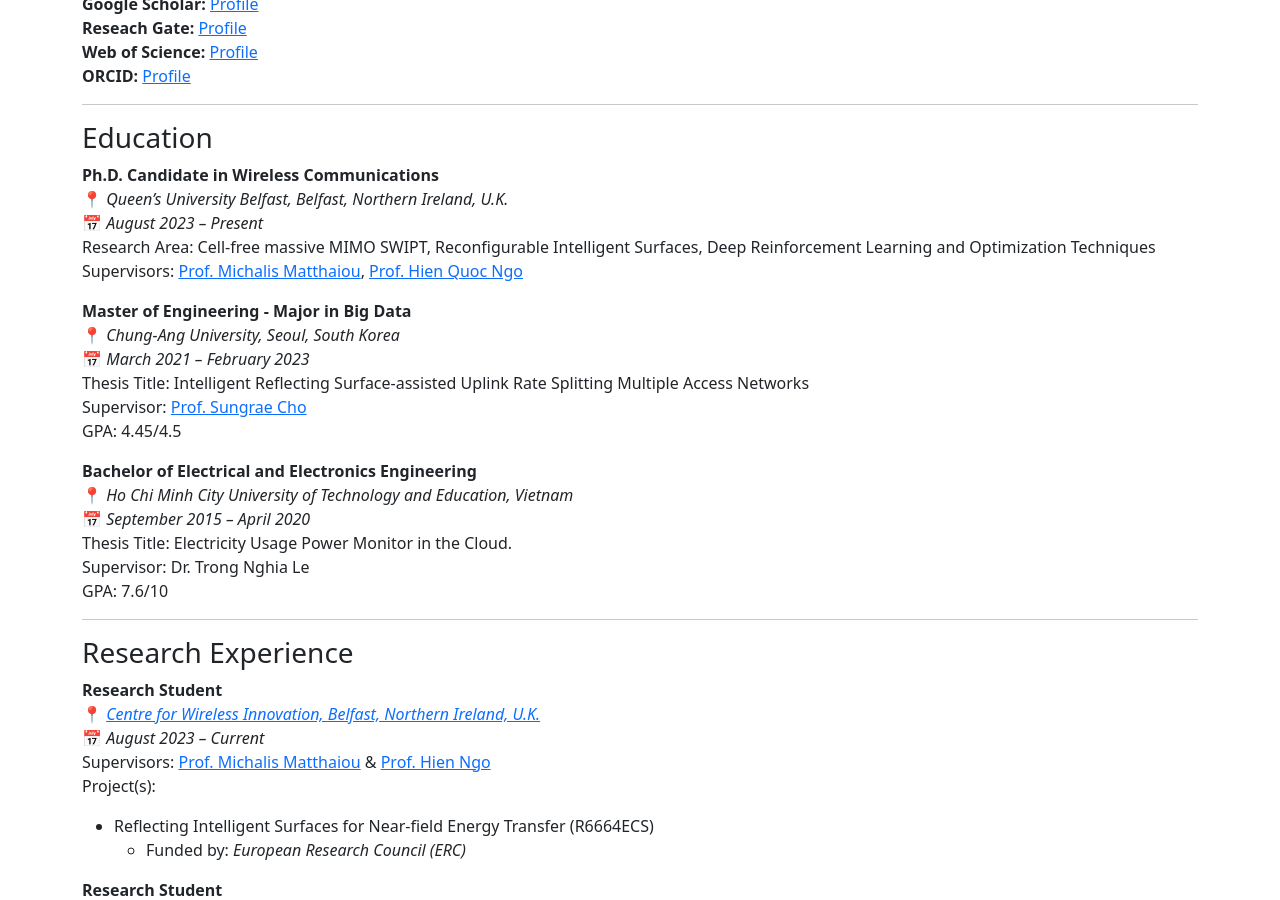
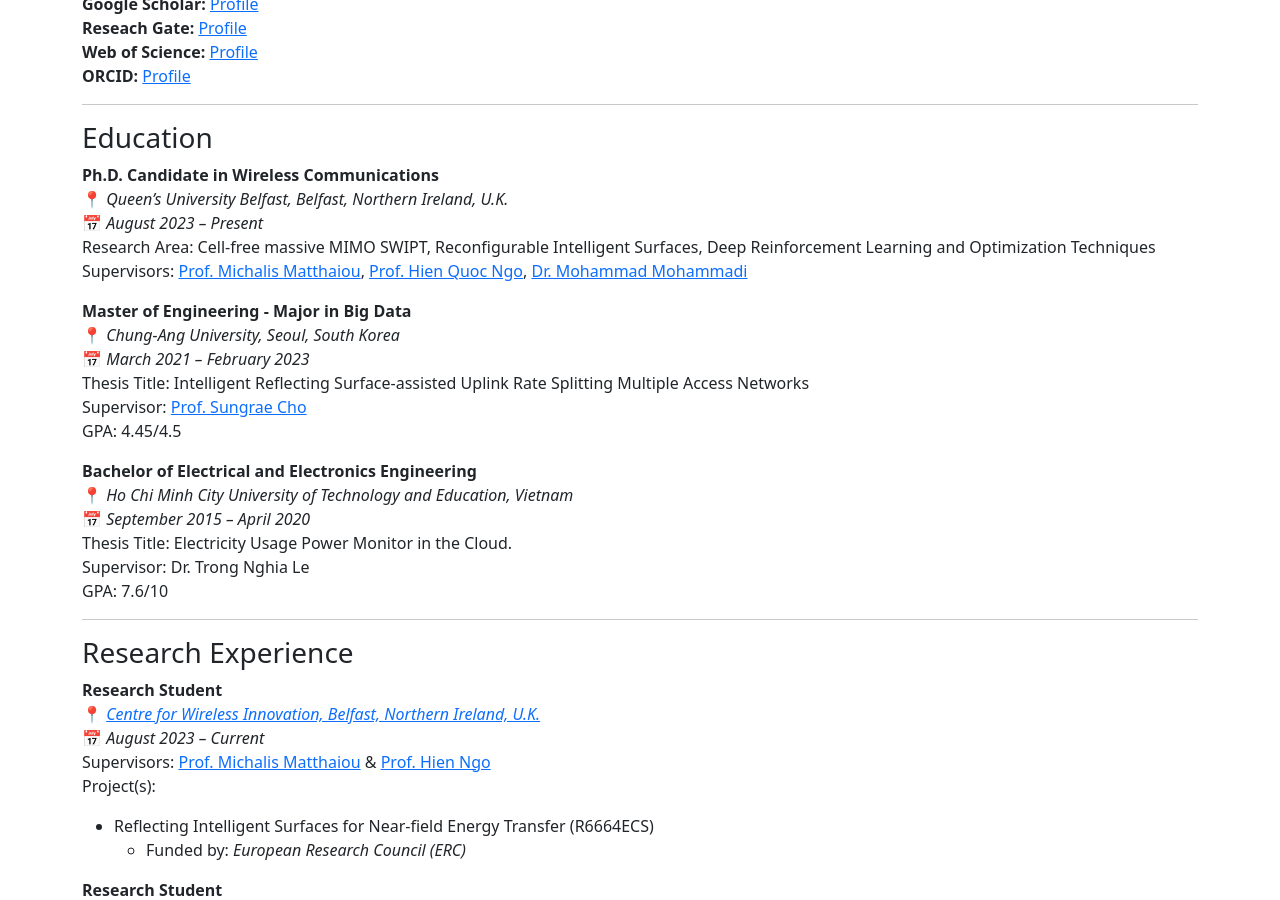
Before and after one commit to thienduchua/thienduchua.github.io, a Jekyll site: the page built from index.md, in a window 1280 px wide and 900 px high, scrolled down 379 px. Built offline with Jekyll 4.4.1, drawn with Linux system fonts in a browser that asks for light colours.

Commit message:
Update index.md

```diff
--- a/index.md
+++ b/index.md
@@ -38,7 +38,7 @@ title: Home
 📍 *Queen’s University Belfast, Belfast, Northern Ireland, U.K.*
 📅 *August 2023 – Present*
 Research Area: Cell-free massive MIMO SWIPT, Reconfigurable Intelligent Surfaces, Deep Reinforcement Learning and Optimization Techniques
-Supervisors: [Prof. Michalis Matthaiou](https://sites.google.com/site/micmatthaiou/home), [Prof. Hien Quoc Ngo](https://sites.google.com/site/nqhienqn/home)
+Supervisors: [Prof. Michalis Matthaiou](https://sites.google.com/site/micmatthaiou/home), [Prof. Hien Quoc Ngo](https://sites.google.com/site/nqhienqn/home), [Dr. Mohammad Mohammadi](https://pure.qub.ac.uk/en/persons/mohammad-mohammadi)
 
 **Master of Engineering - Major in Big Data**
 📍 *Chung-Ang University, Seoul, South Korea*
```
